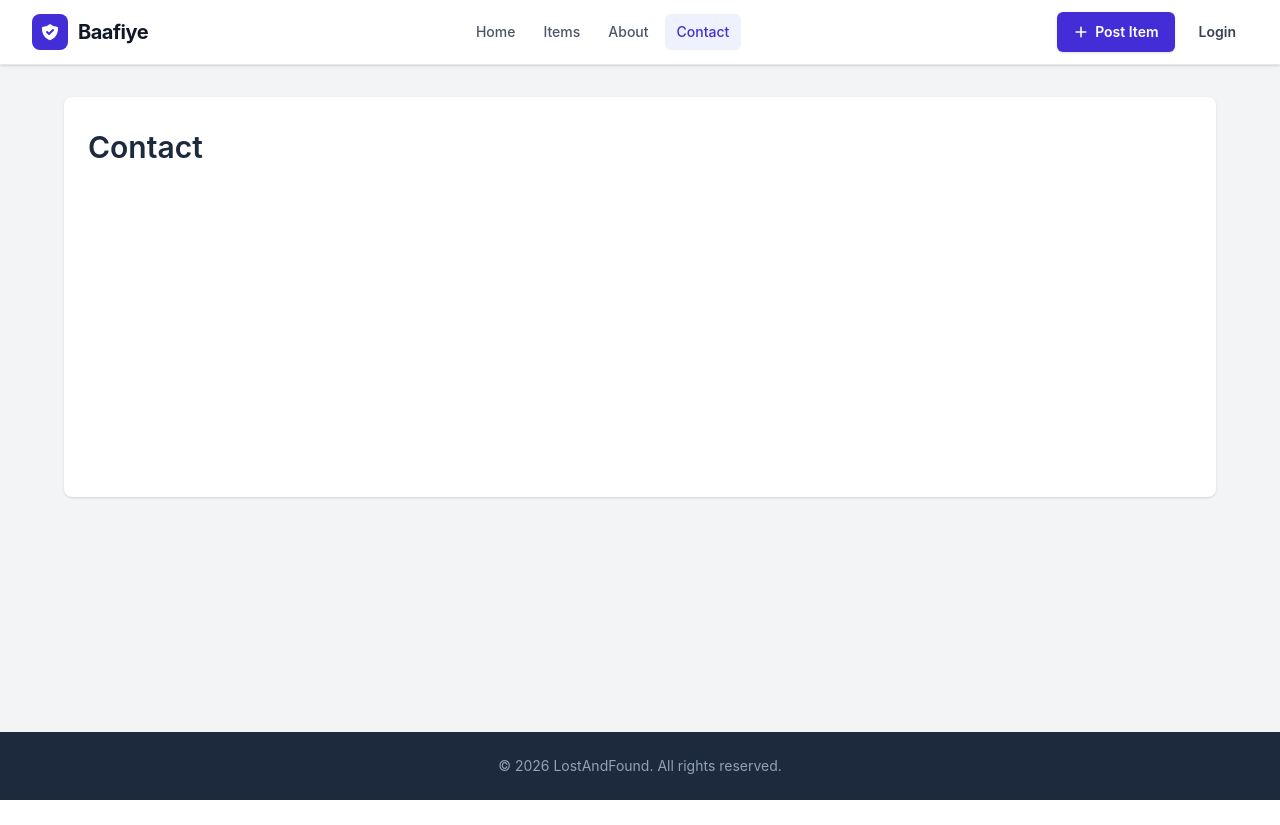
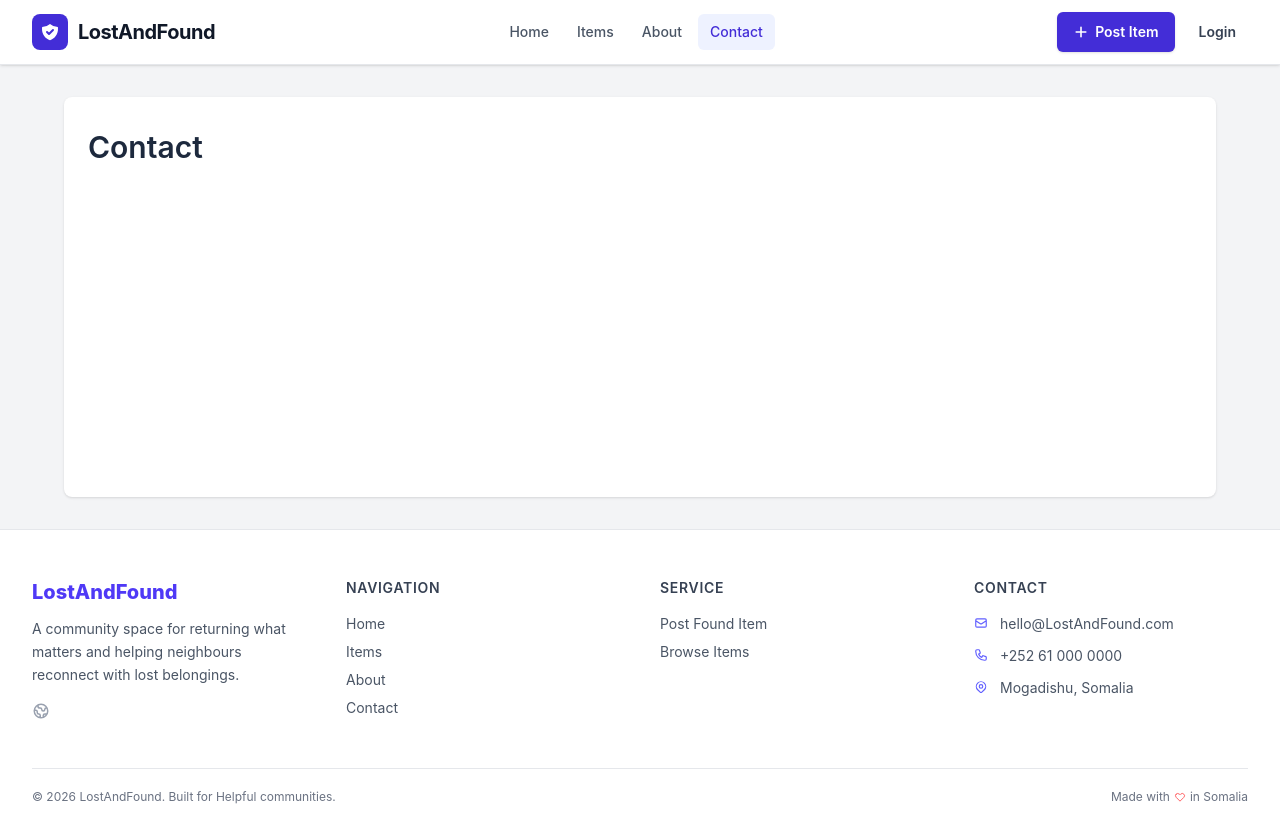
Before and after one commit to abdisalam-i9/Raadiye-platform, a React (Vite) app in the folder frontend/: page /contact in a window 1280 px wide. Before the commit the page ends 800 px from the top, so only its background shows below. Built offline with nearby package versions, Linux system fonts and the light colour scheme; the HTML template or start-up script is replaced by a standard one.

Commit message:
waxa aan Update gareyay Footerka waxa aana ka dhigay Resposive

```diff
--- a/frontend/src/components/Footer.jsx
+++ b/frontend/src/components/Footer.jsx
@@ -1,13 +1,132 @@
-function Footer() {
-  const year = new Date().getFullYear();
+import { Link } from "react-router-dom";
+import {
+  HiOutlineMail,
+  HiOutlinePhone,
+  HiOutlineLocationMarker,
+  HiOutlineGlobe,
+  HiOutlineHeart,
+} from "react-icons/hi";
 
+const navigationLinks = [
+  { to: "/", label: "Home" },
+  { to: "/items", label: "Items" },
+  { to: "/about", label: "About" },
+  { to: "/contact", label: "Contact" },
+];
+
+const serviceLinks = [
+  { to: "/post-item", label: "Post Found Item" },
+  { to: "/items", label: "Browse Items" },
+];
+
+const socialLinks = [
+  { href: "#", icon: HiOutlineGlobe, label: "Website" },
+  // Add more if needed (Twitter, Facebook, etc.) – keeping it minimal
+];
+
+export default function Footer() {
   return (
-    <footer className="mt-auto bg-slate-800 py-6 text-slate-400">
-      <div className="mx-auto max-w-6xl px-6 text-center">
-        <p className="text-sm">&copy; {year} LostAndFound. All rights reserved.</p>
+    <footer className="bg-white border-t border-gray-200">
+      <div className="max-w-7xl mx-auto px-4 sm:px-6 lg:px-8">
+        {/* Main footer grid */}
+        <div className="grid grid-cols-1 sm:grid-cols-2 lg:grid-cols-4 gap-10 py-12">
+          {/* Brand */}
+          <div>
+            <Link to="/" className="text-xl font-extrabold text-indigo-600">
+              LostAndFound
+            </Link>
+            <p className="mt-3 text-sm text-gray-600 leading-relaxed max-w-xs">
+              A community space for returning what matters and helping neighbours
+              reconnect with lost belongings.
+            </p>
+            <div className="mt-4 flex items-center gap-3">
+              {socialLinks.map(({ href, icon: Icon, label }) => (
+                <a
+                  key={label}
+                  href={href}
+                  className="text-gray-400 hover:text-indigo-600 transition"
+                  aria-label={label}
+                >
+                  <Icon className="text-lg" />
+                </a>
+              ))}
+            </div>
+          </div>
+
+          {/* Navigation */}
+          <div>
+            <h4 className="text-sm font-semibold text-gray-700 uppercase tracking-wider">
+              Navigation
+            </h4>
+            <ul className="mt-4 space-y-2 text-sm">
+              {navigationLinks.map(({ to, label }) => (
+                <li key={to}>
+                  <Link
+                    to={to}
+                    className="text-gray-600 hover:text-indigo-600 transition"
+                  >
+                    {label}
+                  </Link>
+                </li>
+              ))}
+            </ul>
+          </div>
+
+          {/* Service */}
+          <div>
+            <h4 className="text-sm font-semibold text-gray-700 uppercase tracking-wider">
+              Service
+            </h4>
+            <ul className="mt-4 space-y-2 text-sm">
+              {serviceLinks.map(({ to, label }) => (
+                <li key={to}>
+                  <Link
+                    to={to}
+                    className="text-gray-600 hover:text-indigo-600 transition"
+                  >
+                    {label}
+                  </Link>
+                </li>
+              ))}
+            </ul>
+          </div>
+
+          {/* Contact */}
+          <div>
+            <h4 className="text-sm font-semibold text-gray-700 uppercase tracking-wider">
+              Contact
+            </h4>
+            <ul className="mt-4 space-y-3 text-sm text-gray-600">
+              <li className="flex items-start gap-3">
+                <HiOutlineMail className="text-indigo-500 mt-0.5" />
+                <a href="mailto:hello@baafiye.org" className="hover:text-indigo-600 transition">
+                  hello@LostAndFound.com
+                </a>
+              </li>
+              <li className="flex items-start gap-3">
+                <HiOutlinePhone className="text-indigo-500 mt-0.5" />
+                <a href="tel:+252610000000" className="hover:text-indigo-600 transition">
+                  +252 61 000 0000
+                </a>
+              </li>
+              <li className="flex items-start gap-3">
+                <HiOutlineLocationMarker className="text-indigo-500 mt-0.5" />
+                <span>Mogadishu, Somalia</span>
+              </li>
+            </ul>
+          </div>
+        </div>
+
+        {/* Bottom bar */}
+        <div className="border-t border-gray-200 py-5 flex flex-col sm:flex-row items-center justify-between text-xs text-gray-500">
+          <p>
+            &copy; {new Date().getFullYear()} LostAndFound. Built for Helpful communities.
+          </p>
+          <p className="flex items-center gap-1 mt-2 sm:mt-0">
+            Made with <HiOutlineHeart className="text-red-400" /> in Somalia
+          </p>
+        </div>
       </div>
     </footer>
   );
 }
-
-export default Footer;
--- a/frontend/src/components/Header.jsx
+++ b/frontend/src/components/Header.jsx
@@ -38,7 +38,7 @@ export default function Header() {
             </span>
 
             <span className="text-xl font-bold tracking-tight text-gray-900">
-              Baafiye
+              LostAndFound
             </span>
           </Link>
 
```
